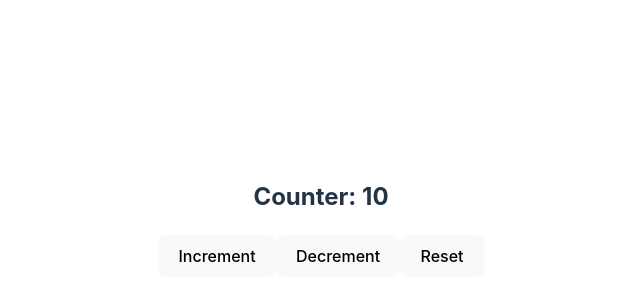
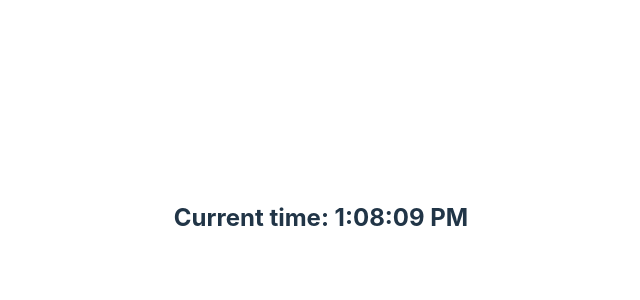
Before and after one commit to DenniXI/react, a React (Vite) app: page / in a window 1280 px wide. Shown: the part 182-482 px from the top of the page, without its empty margins (319-959 px from the left). Built offline with nearby package versions, Linux system fonts and the light colour scheme.

Commit message:
effect-35

```diff
--- a/src/App.jsx
+++ b/src/App.jsx
@@ -1,11 +1,13 @@
 import './App.css'
+import { Clock } from './Clock'
 import { Counter } from './Counter'
 
 function App() {
 
   return (
     <>
-      <Counter initialValue={10}/>
+      {/* <Counter initialValue={10}/> */}
+      <Clock/>
     </>
   )
 }
--- /dev/null
+++ b/src/Clock.jsx
@@ -0,0 +1,18 @@
+import { useEffect, useState } from "react";
+
+export function Clock() {
+    const [date, setDate] = useState(new Date())
+
+    useEffect(() => {
+        setInterval(() => {
+            setDate(new Date())
+        },1000)
+    },[])
+
+    return (
+        <div>
+            <h2>Current time: {date.toLocaleTimeString()}</h2>
+        </div>
+    )
+
+}
--- a/src/Counter.jsx
+++ b/src/Counter.jsx
@@ -3,7 +3,6 @@
 
 export function Counter({initialValue = 0}){
     const [counter, setCounter] = useState(initialValue)
-    // Add a side effect to the Counter component from 6.1 that prints the current value of the counter inside of the console.
     useEffect(()=>{
         console.log(`the current value of counter is: ${counter}`)
     },[counter])
```
